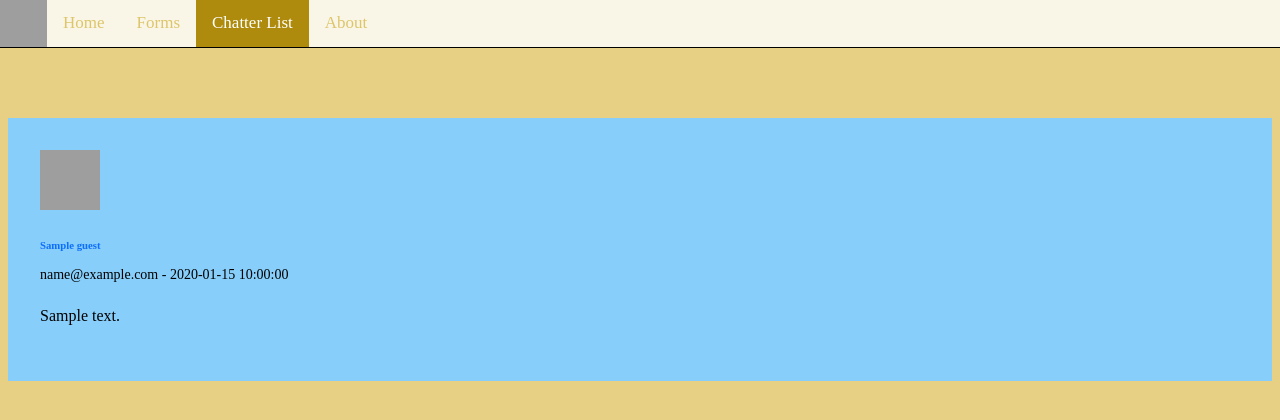
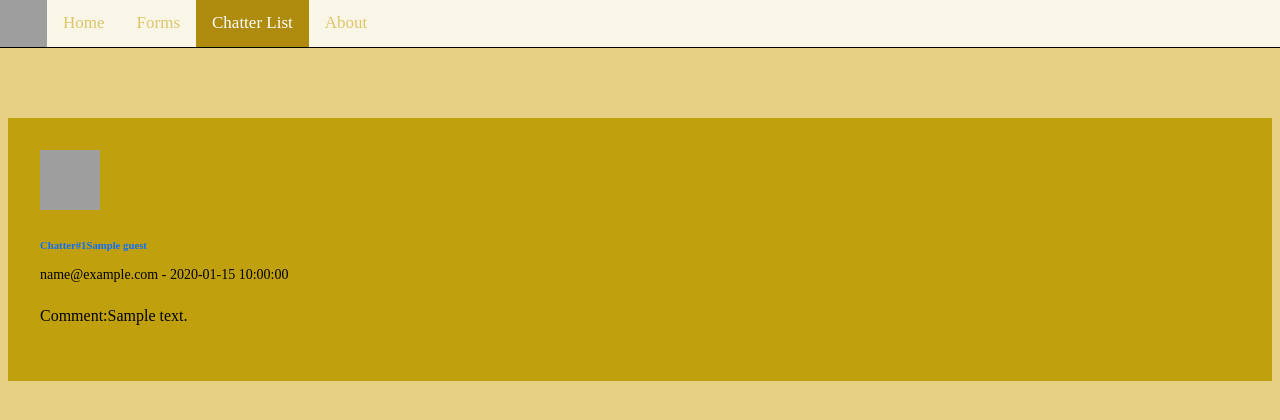
Before and after one commit to ldlaigo/week9, a PHP site: page /guestlist.php in a window 1280 px wide. Shown: the top 420 px of the page. Run offline with PHP 8.4, Linux system fonts and the light colour scheme; tables that the repository leaves empty or names only in its code hold one stand-in row (values such as "Sample post"); grey boxes are pictures that could not be loaded.

Commit message:
Update guestlist.php

```diff
--- a/guestlist.php
+++ b/guestlist.php
@@ -123,7 +123,7 @@ if ($result->num_rows > 0) {
     // output data of each row
     while($row = $result->fetch_assoc()) {
         echo '
-<section style="background-color: #87CEFA;">
+<section style="background-color: #C1A00E;">
     <div class="container my-5 py-5">
       <div class="row d-flex justify-content-center">
         <div class="col-md-12 col-lg-10 col-xl-8">
@@ -131,17 +131,17 @@ if ($result->num_rows > 0) {
             <div class="card-body">
               <div class="d-flex flex-start align-items-center">
                 <img class="rounded-circle shadow-1-strong me-3"
-                  src="_____________" alt="avatar" width="60"
+                  src="https://pm1.narvii.com/6190/f5a1c4e4ac9ad3c503508a4855552b512b8d99b9_hq.jpg" alt="avatar" width="60"
                   height="60" />
                 <div>
-                  <h6 class="fw-bold text-primary mb-1">'.$row['name'].'</h6>
+                  <h6 class="fw-bold text-primary mb-1"> Chatter#'.$row['id'].$row['name'].'</h6>
                   <p class="text-muted small mb-0">
 	'.$row['email'].' - '.$row['reg_date']. '
                   </p>
                 </div>
               </div>
 			  <p class="mt-3 mb-4 pb-2">
-				'.$row['comment'].'
+				Comment:'.$row['comment'].'
 			  </p>
             </div>
           </div>
```
